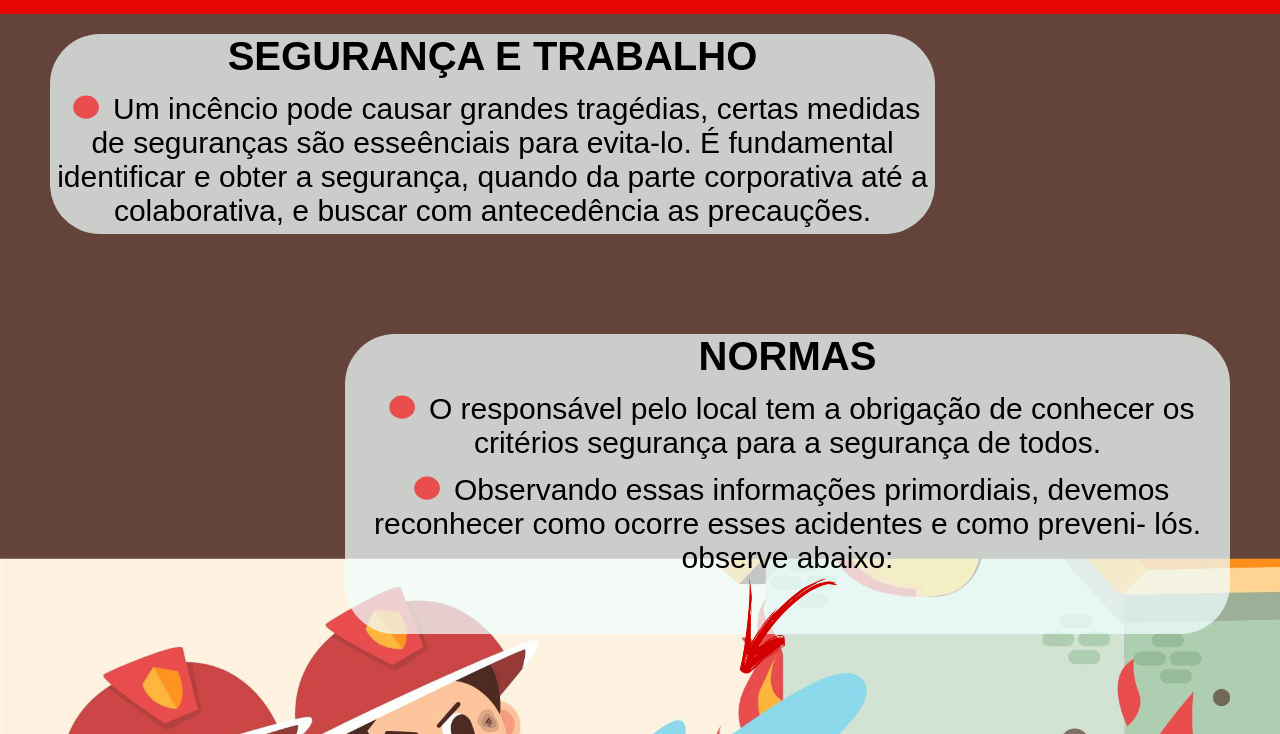
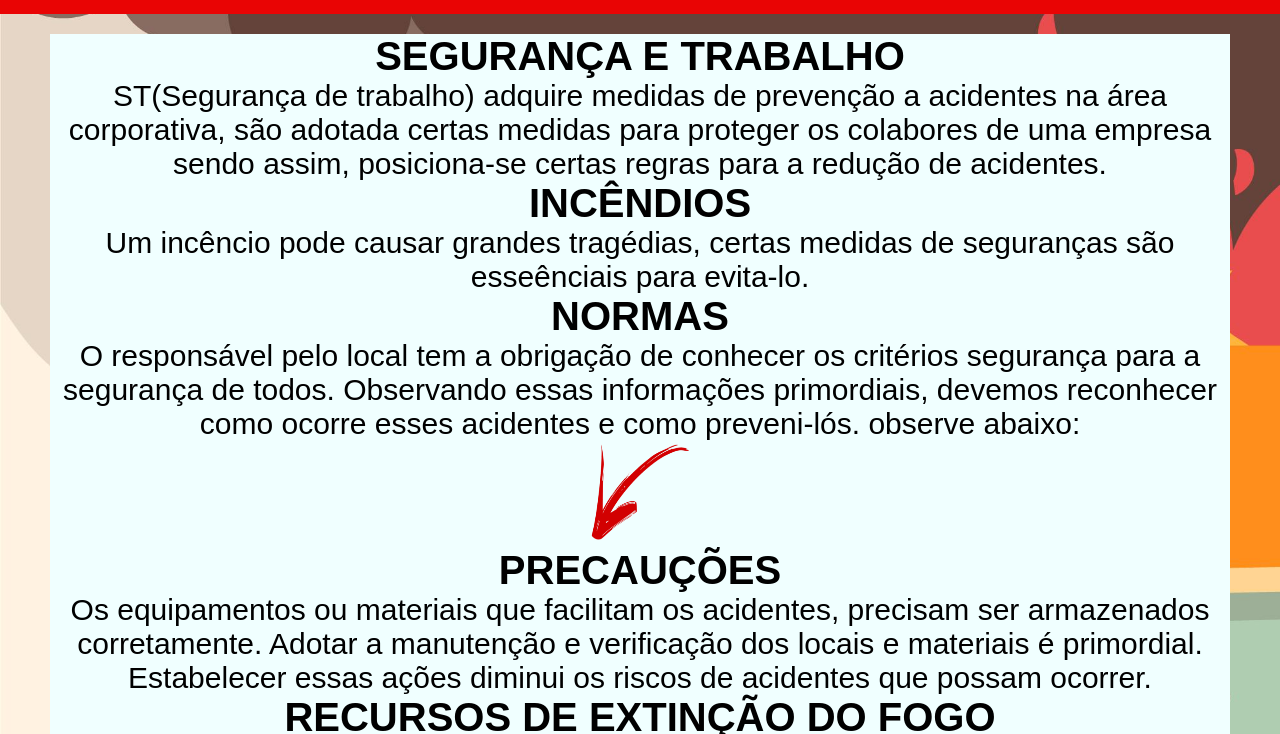
Before and after one commit to AbnerCerqueira/projeto-adm, a plain HTML site: page index.html in a window 1280 px wide. Shown: the part 66-800 px from the top of the page. Drawn offline with Linux system fonts and the light colour scheme.

Commit message:
adição conteúdo completo

```diff
--- a/css/style.css
+++ b/css/style.css
@@ -7,7 +7,7 @@
 
 body {
     background-color: rgb(228, 228, 228);
-    background-image: url(../img/fundo3.jpg);
+    background-image: url(../img/fundo.jpg);
     background-size: cover;
     background-repeat: no-repeat;
 }
@@ -22,27 +22,10 @@ main {
     grid-auto-rows: 100px;
 }
 
-#seguranca-e-trabalho {
-    grid-area: 2/2/4/5;
-    background-color: rgba(240, 255, 255, 0.735);
-    border-radius: 50px;
+#conteudo {
+    grid-area: 2/2/15/6;
+    background-color:azure;
 }
-
-#seguranca-e-trabalho:hover {
-    background-color: azure;
-}
-
-#normas {
-    grid-area: 5/3/8/6;
-    display: flex;
-    flex-direction: column;
-    background-color: rgba(240, 255, 255, 0.735);
-    border-radius: 50px;
-}
-#normas:hover {
-    background-color: azure;
-}
-
 .titulo {
     text-align: center;
     font-size: 40px;
@@ -67,6 +50,7 @@ img {
 }
 
 #seta {
+    text-align: center;
     width: 100px;
     height: 100px;
 }
--- a/index.html
+++ b/index.html
@@ -33,29 +33,29 @@
                 </ul>
             </div>
         </header>
-        <div id="seguranca-e-trabalho">
+        <div id="conteudo">
             <h1 class="titulo">SEGURANÇA E TRABALHO</h1>
-            <div class="texto">
-                <img class="bola" src="img/bola.svg">
-                Um incêncio pode causar grandes tragédias, certas medidas de seguranças são esseênciais para evita-lo. É
-                fundamental identificar e obter a segurança, quando da parte corporativa até a colaborativa, e buscar
-                com antecedência as precauções.
-            </div>
-        </div>
-        <div id="normas" ondblclick="animation()" onmousedown="animation2()">
+            <p class="texto">
+                <!-- <img class="bola" src="img/bola.svg">-->
+                ST(Segurança de trabalho) adquire medidas de prevenção a acidentes na área corporativa, são adotada
+                certas medidas para proteger os colabores de uma empresa sendo assim, posiciona-se certas regras para a
+                redução de acidentes.
+            </p>
+            <h1 class="titulo">INCÊNDIOS</h1>
+            <p class="texto">
+                Um incêncio pode causar grandes tragédias, certas medidas de seguranças são esseênciais para evita-lo.
+            </p>
             <h1 class="titulo">NORMAS</h1>
-            <div class="texto">
-                <img class="bola" src="img/bola.svg">
+            <p class="texto">
                 O responsável pelo local tem a obrigação de conhecer os critérios segurança para a segurança de todos.
-                <br>
-                <img class="bola" src="img/bola.svg">
-                Observando essas informações primordiais, devemos reconhecer como ocorre esses acidentes e como preveni-
-                lós.
-                <div>
-                    <p class="texto">observe abaixo:</p>
-                    <img id="seta" src="img/seta.png">
-                </div>
-            </div>
+                Observando essas informações primordiais, devemos reconhecer como ocorre esses acidentes e como
+                preveni-lós. observe abaixo:<br>
+                <img id="seta" src="img/seta.png" onmouseenter="animation()">
+            </p>
+            <h1 class="titulo">PRECAUÇÕES</h1>
+            <p class="texto">Os equipamentos ou materiais que facilitam os acidentes, precisam ser armazenados corretamente. Adotar a manutenção e verificação dos locais e materiais é primordial. Estabelecer essas ações diminui os riscos de acidentes que possam ocorrer.</p>
+            <h1 class="titulo">RECURSOS DE EXTINÇÃO DO FOGO</h1>
+            <p class="texto">Sinalização de emergência, alarmes, extintores de incêndio entre outros. Após conhecermos os critérios e a segurança do trabalho, construímos a ideia de que qualquer empresas precisa elaborar um sistema de proteção de acordo com as necessidades e características do edifício. Essas principais normas são previstas na CLT (Consolidação das Leis Trabalhistas) No Brasil, o Ministério do Trabalho é responsável pela fiscalização do cumprimento da legislação relacionadas ao trabalho, aplicação de sanções para empresas que não cumprem as ações de Segurança e Saúde no Trabalho, de acordo com pesquisa.</p>
         </div>
     </main>
     <script src="js/js.js"></script>
```
Also changed, not shown: 1 other file.
